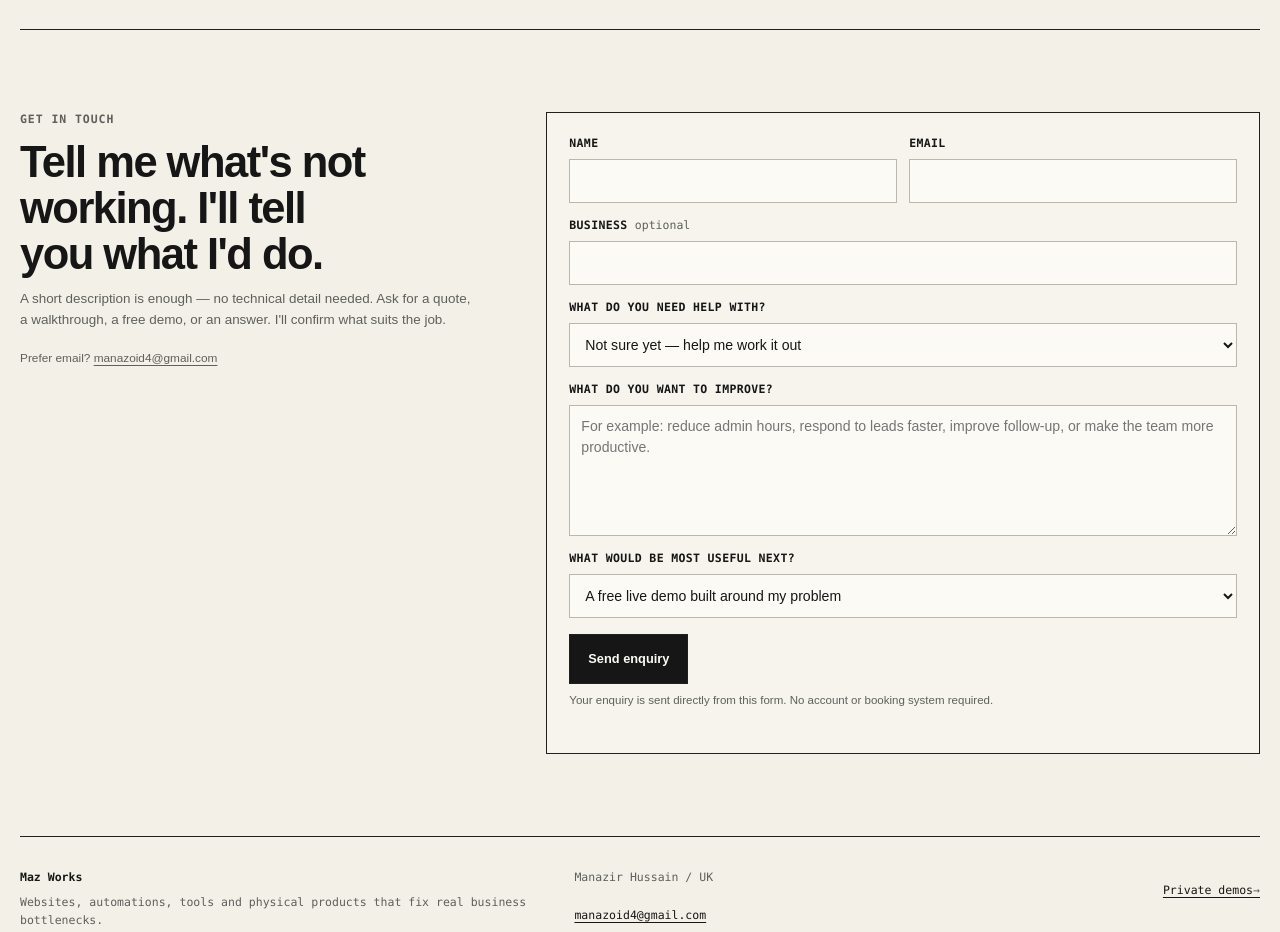
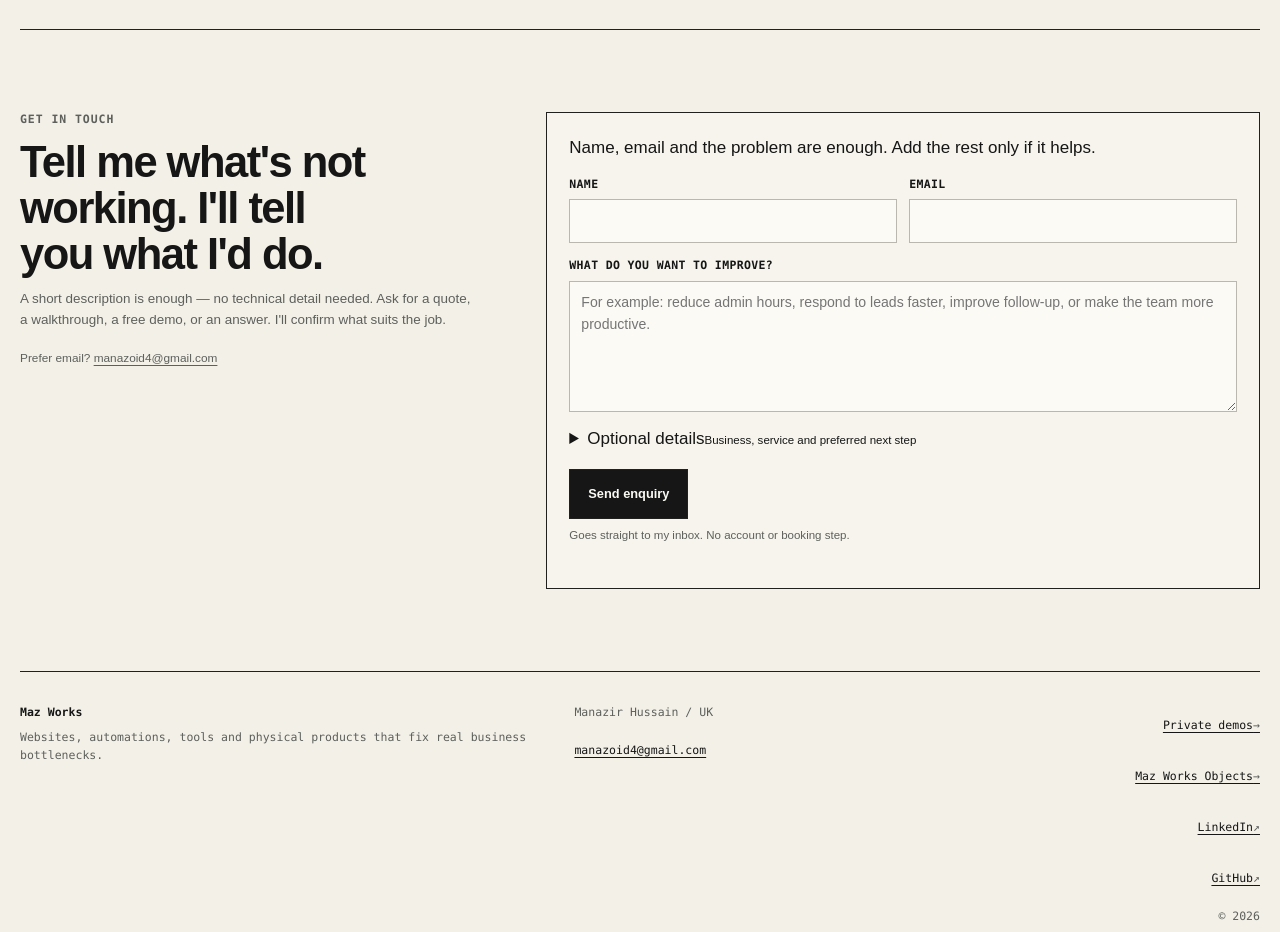
Before and after one commit to manazoid4/mazos-site, a Next.js app: page / in a window 1280 px wide. Shown: the part 3840-4772 px from the top of the page. Built offline with nearby package versions, Linux system fonts and the light colour scheme.

Commit message:
Reduce enquiry friction and keep service context visible

```diff
--- a/app/demo-request-form.tsx
+++ b/app/demo-request-form.tsx
@@ -30,7 +30,7 @@ export function ServiceEnquiryLink({ service, children }: { service: string; chi
     window.history.pushState(null, '', event.currentTarget.href);
     window.dispatchEvent(new Event('maz-enquiry-service'));
     document.getElementById('contact')?.scrollIntoView();
-    document.querySelector<HTMLElement>('.mw-demo-form [name="service"]')?.focus({ preventScroll: true });
+    document.querySelector<HTMLElement>('.mw-demo-form [name="problem"]')?.focus({ preventScroll: true });
   }}>{children}</a>;
 }
 
@@ -124,8 +124,12 @@ export function DemoRequestForm() {
     setSubmitState('error');
   }
 
+  const selectedServiceLabel = ENQUIRY_SERVICES.find((option) => option.id === service)?.label ?? 'Not sure yet';
+
   return (
     <form className="mw-demo-form" ref={formRef} onSubmit={submitRequest}>
+      <p className="mw-form-kicker">Name, email and the problem are enough. Add the rest only if it helps.</p>
+
       <div className="mw-form-row">
         <label>
           <span>Name</span>
@@ -137,6 +141,23 @@ export function DemoRequestForm() {
         </label>
       </div>
 
+      <label>
+        <span>What do you want to improve?</span>
+        <textarea
+          name="problem"
+          rows={5}
+          required
+          disabled={submitState === 'sending'}
+          placeholder="For example: reduce admin hours, respond to leads faster, improve follow-up, or make the team more productive."
+        />
+      </label>
+
+      <details className="mw-form-options">
+        <summary>
+          <span>Optional details</span>
+          <small>{service === DEFAULT_SERVICE_ID ? 'Business, service and preferred next step' : `Selected: ${selectedServiceLabel}`}</small>
+        </summary>
+        <div className="mw-form-options-body">
           <label>
             <span>Business <small>optional</small></span>
             <input name="business" autoComplete="organization" disabled={submitState === 'sending'} />
@@ -155,22 +176,13 @@ export function DemoRequestForm() {
           </label>
 
           <label>
-        <span>What do you want to improve?</span>
-        <textarea
-          name="problem"
-          rows={5}
-          required
-          disabled={submitState === 'sending'}
-          placeholder="For example: reduce admin hours, respond to leads faster, improve follow-up, or make the team more productive."
-        />
-      </label>
-
-      <label>
             <span>What would be most useful next?</span>
             <select name="nextStep" defaultValue={DEFAULT_NEXT_STEP} disabled={submitState === 'sending'}>
               {ENQUIRY_NEXT_STEPS.map((option) => <option key={option}>{option}</option>)}
             </select>
           </label>
+        </div>
+      </details>
 
       <label className="mw-honeypot" aria-hidden="true">
         <span>Website</span>
@@ -181,7 +193,7 @@ export function DemoRequestForm() {
         <button className="button button-dark" type="submit" disabled={submitState === 'sending' || submitState === 'sent'}>
           {submitState === 'sending' ? 'Sending…' : submitState === 'sent' ? 'Sent' : 'Send enquiry'}
         </button>
-        <p>Your enquiry is sent directly from this form. No account or booking system required.</p>
+        <p>Goes straight to my inbox. No account or booking step.</p>
         <p className="mw-form-status mw-form-error" role="alert">{validationError}</p>
         <p className="mw-form-status" role="status" aria-live="polite">
           {submitState === 'sent' && (
```
Lines whose indentation alone changed are shown as unchanged.
